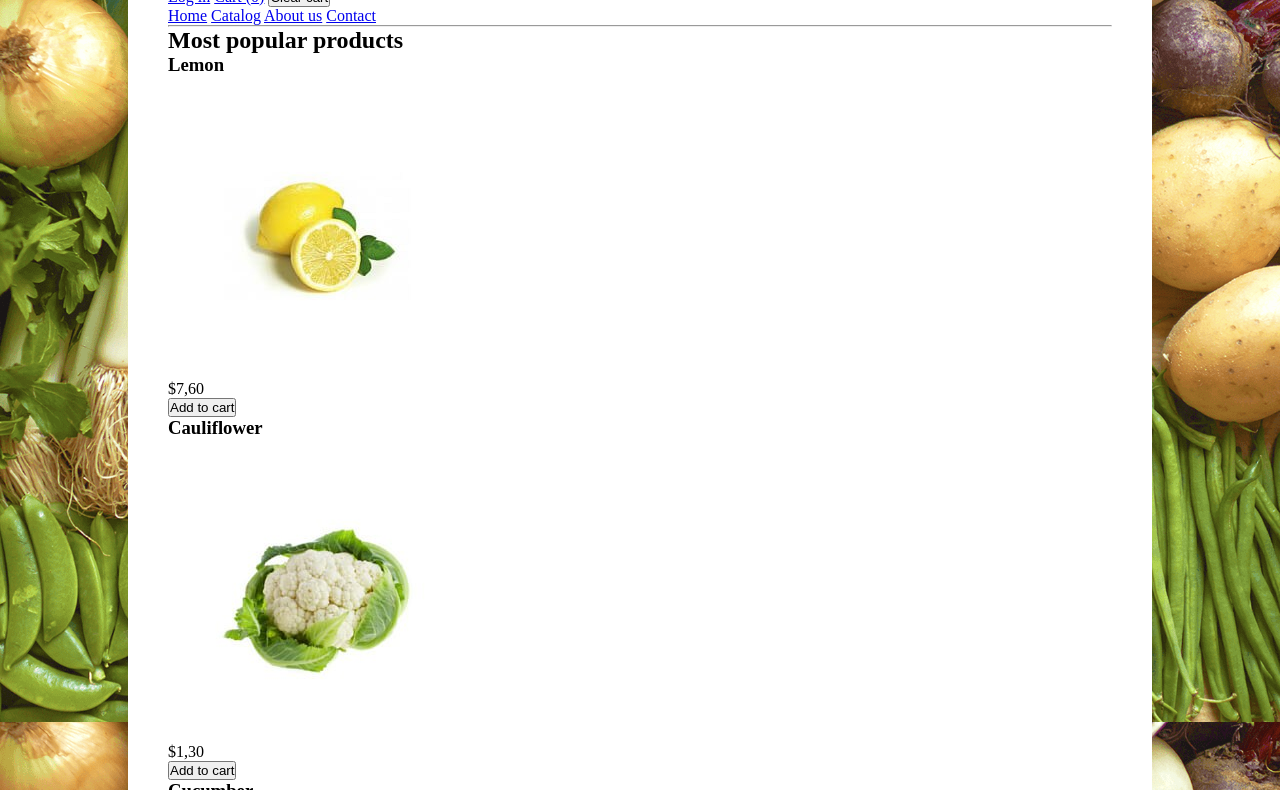
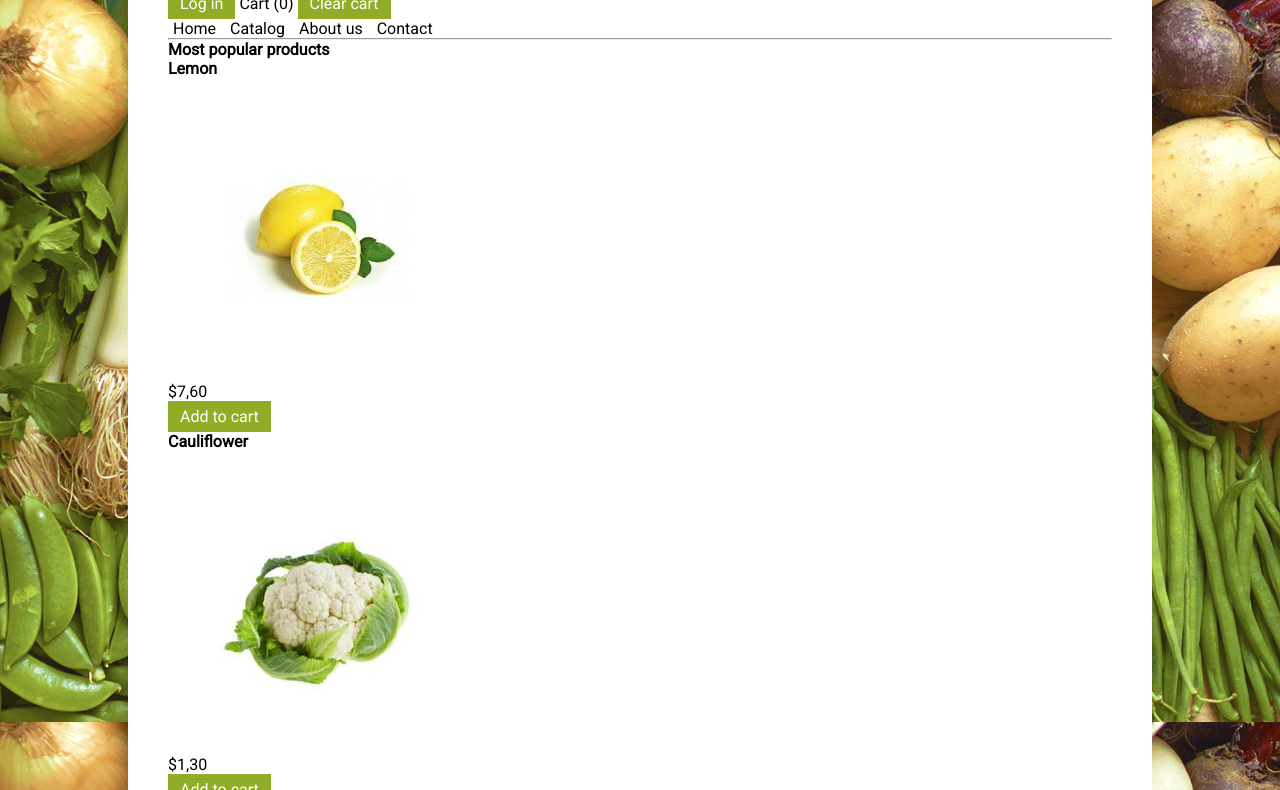
Before and after one commit to KhrystynaDav/EccoFood, a plain HTML site: page index.html in a window 1280 px wide. Shown: the part 148-938 px from the top of the page. Drawn offline with Linux system fonts and the light colour scheme.

Commit message:
added header styles

```diff
--- a/css/styles.css
+++ b/css/styles.css
@@ -1,6 +1,12 @@
 *{
 	margin: 0;
 	padding: 0;
+	font-family: 'Montserrat', sans-serif;
+font-family: 'Roboto', sans-serif;
+font-size: 16px;
+}
+a {
+	text-decoration: none;
 }
 body {
 	background: url(../img/bg.png) no-repeat center;
@@ -15,3 +21,34 @@ body {
 	max-width: 2400px;
 	padding: 10px 40px;
 }
+.button {
+	background: #91ac27;
+	border: none;
+	padding: 6px 12px;
+	color: white;
+	transition:all 0.5s;
+	cursor: pointer;
+}
+.button:hover {
+background-color: #629c16;
+transition: all 0.5s;
+}
+a {
+	color: black;
+	transition:all 0.5s;
+}
+
+.link:hover {
+color: #91ac27;
+transition:all 0.5s;
+}
+nav a {
+border-bottom: 2px solid transition;
+padding: 15px 5px;
+transition:all 0.5s;
+}
+nav a:hover{
+border-bottom: 2px solid #91ac27;
+padding: 15px 5px;
+transition:all 0.5s;
+}
--- a/index.html
+++ b/index.html
@@ -6,21 +6,23 @@
 <meta name="viewport" content="width=device-width, initial-scale=1.0">
 <title>Eco Food</title>
 <link rel="stylesheet" type="text/css" href="css/styles.css">
+<link rel="preconnect" href="https://fonts.gstatic.com">
+<link href="https://fonts.googleapis.com/css2?family=Montserrat&family=Roboto&display=swap" rel="stylesheet">
 </head>
 <body>
 	<div class="wrapper">
 <header>
 	<a href="#"><img src="img/logo.png" alt="logo"></a>
 	<section>
-		<a href="#">Log in</a>
-		<a href="#">Cart (<span>0</span>)</a>
-		<button>Clear cart</button>
+		<a href="#" class="button">Log in</a>
+		<a href="#" class="link">Cart (<span>0</span>)</a>
+		<button class="button">Clear cart</button>
 	</section>
 	<nav>
-		<a href="#">Home</a>
-		<a href="#">Catalog</a>
-		<a href="#">About us</a>
-		<a href="#">Contact</a>
+		<a href="#" class="link">Home</a>
+		<a href="#" class="link">Catalog</a>
+		<a href="#" class="link">About us</a>
+		<a href="#" class="link">Contact</a>
 	</nav>
 	<hr>
 </header>
@@ -31,49 +33,49 @@
 			<h3>Lemon</h3>
 	<img src="img/lemon.jpg" alt="lemon">
 	<p>$7,60</p>
-	<button>Add to cart</button>
+	<button class="button">Add to cart</button>
 		</article>
 		<article id="2">
 			<h3>Cauliflower</h3>
 	<img src="img/cauliflower.jpg" alt="Cauliflower">
 	<p>$1,30</p>
-	<button>Add to cart</button>
+	<button class="button">Add to cart</button>
 		</article>
 		<article id="3">
 			<h3>Cucumber</h3>
 	<img src="img/cucumber.jpg" alt="Cucumber">
 	<p>$6,65</p>
-	<button>Add to cart</button>
+	<button class="button">Add to cart</button>
 		</article>
 		<article id="4">
 			<h3>Pumpkin</h3>
 	<img src="img/pumpkin.jpg" alt="Pumpkin">
 	<p>$2,85</p>
-	<button>Add to cart</button>
+	<button class="button">Add to cart</button>
 		</article>
 		<article id="5">
 			<h3>Peach</h3>
 	<img src="img/peach.jpg" alt="Peach">
 	<p>$8,85</p>
-	<button>Add to cart</button>
+	<button class="button">Add to cart</button>
 		</article>
 		<article id="6">
 			<h3>Lime</h3>
 	<img src="img/lime.jpg" alt="Lime">
 	<p>$13,30</p>
-	<button>Add to cart</button>
+	<button class="button">Add to cart</button>
 		</article>
 		<article id="7">
 	<h3>Ківі</h3>
 	<img src="img/kiwi.jpg" alt="kiwi">
 	<p>$7</p>
-	<button>Add to cart</button>
+	<button class="button">Add to cart</button>
 	</article>
 	<article id="8">
 	<h3>Corn</h3>
 	<img src="img/corn.jpg" alt="Corn">
 	<p>$4,75</p>
-	<button>Add to cart</button>
+	<button class="button">Add to cart</button>
 	</article>
 	</section>
 	<section>
```
